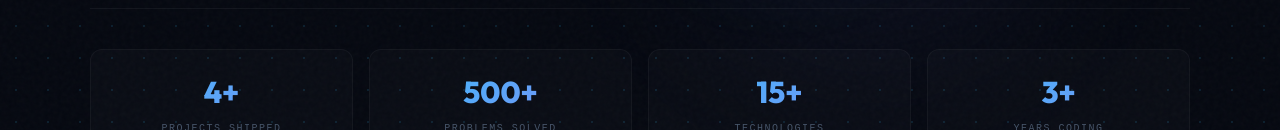
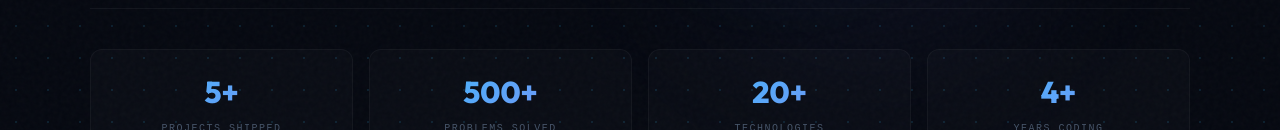
Before and after one commit to Sabbir-Rayhan/My_Portfolio, a Next.js app: page / in a window 1280 px wide. Shown: the part 822-952 px from the top of the page. Built offline with nearby package versions, Linux system fonts and the light colour scheme.

Commit message:
update projecct data

```diff
--- a/src/data/portfolio.ts
+++ b/src/data/portfolio.ts
@@ -88,6 +88,22 @@ export const projects = [
     color: "#38bdf8",
   },
   {
+    id: "dragon-news",
+    title: "Dragon News",
+    subtitle: "Responsive News Portal",
+    description:
+      "A fully responsive news portal with category-based browsing, live news ticker, and social authentication. Features Google/GitHub login via Firebase, a mobile slide-in drawer for quick access to social links and widgets, and a clean, newspaper-inspired UI built for readability across every screen size.",
+    longDescription:
+      "Built with React 19 and Vite, styled with Tailwind CSS v4 and DaisyUI. Firebase Authentication powers social login (Google & GitHub) with protected routes for news detail pages. Fully responsive layout — collapsible chip-style category navigation on mobile, sticky sidebars on desktop, and a custom slide-in drawer that surfaces the right-hand widgets (login, socials, media) on smaller screens. Routing handled with React Router v7, deployed on Vercel.",
+    image: "/image/online-news.png",
+    liveUrl: "https://online-news-dusky.vercel.app",
+    githubFrontend: "https://github.com/Sabbir-Rayhan/Online-News-Portal",
+    tags: ["React 19", "Vite", "Tailwind CSS v4", "DaisyUI", "Firebase Auth", "React Router", "Vercel"],
+    year: "2026",
+    featured: true,
+    color: "#dc2626",
+  },
+  {
     id: "skillbridge",
     title: "SkillBridge",
     subtitle: "Tutoring Marketplace",
@@ -102,8 +118,9 @@ export const projects = [
     tags: ["Next.js 15", "TypeScript", "Tailwind CSS", "better-auth", "Axios", "REST API", "Vercel"],
     year: "2026",
     featured: true,
-    color: "#818cf8",
+    color: "#1b730f",
   },
+
   {
     id: "cuetfinders",
     title: "CUETFinders",
@@ -207,8 +224,8 @@ export const education = [
 ];
 
 export const stats = [
-  { label: "Projects Shipped", value: "4+" },
+  { label: "Projects Shipped", value: "5+" },
   { label: "Problems Solved", value: "500+" },
-  { label: "Technologies", value: "15+" },
-  { label: "Years Coding", value: "3+" },
+  { label: "Technologies", value: "20+" },
+  { label: "Years Coding", value: "4+" },
 ];
```
Also changed, not shown: public/images/online-news.png (added).
